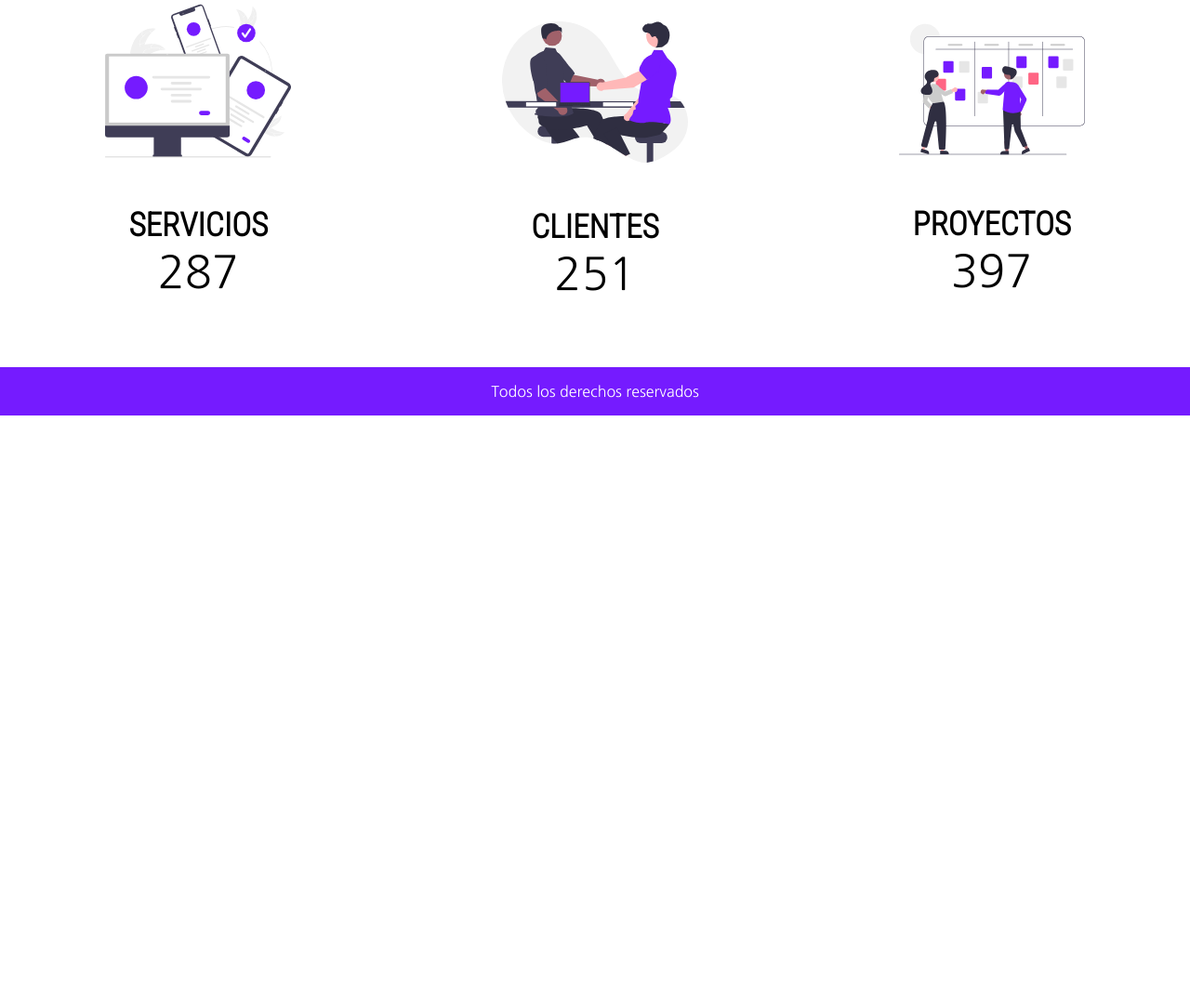
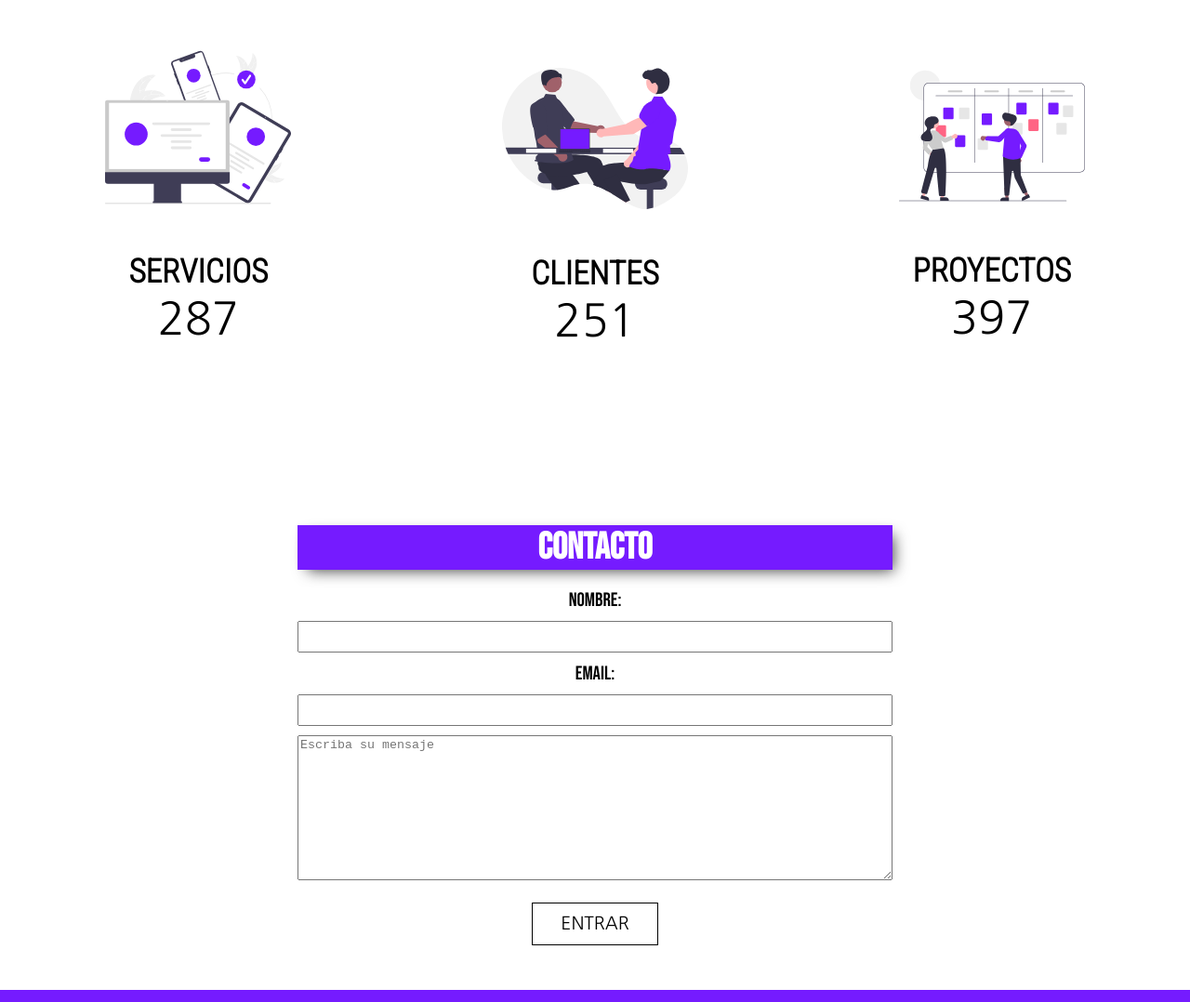
Before and after one commit to broly94/NUCBA-Integrador-HTML-y-CSS, a plain HTML site: page index.html in a window 1280 px wide. Shown: the part 1706-2784 px from the top of the page at 93% size. Before the commit the page ends 2153 px from the top, so only its background shows below. Drawn offline with Linux system fonts and the light colour scheme.

Commit message:
create form contact

```diff
--- a/index.html
+++ b/index.html
@@ -19,9 +19,13 @@
 
             <nav class="nav">
                 <ul>
-                    <a href="index.html"><li>inicio</li><a/>
-                    <a href="register.html"><li>registrarse</li><a/>
-                    <a href="login.html"><li>logearse</li></a>
+                    <a href="index.html">
+                        <li>inicio</li><a />
+                        <a href="register.html">
+                            <li>registrarse</li><a />
+                            <a href="login.html">
+                                <li>logearse</li>
+                            </a>
                 </ul>
 
             </nav>
@@ -116,8 +120,24 @@
 
             </section>
             <!-- Bussines -->
+
+
         </main>
         <!-- MAIN -->
+
+        <!-- FORM -->
+        <div class="container-from">
+            <form action="" class="form">
+                <h1 class="h1">Contacto</h1>
+                <label for="name" class="label">Nombre: </label>
+                <input type="text" name="name" class="input">
+                <label for="email" class="label">Email: </label>
+                <input type="email" name="email" class="input">
+                <textarea name="mensaje" rows="10" placeholder="Escriba su mensaje"></textarea>
+                <button class="button-primary">Entrar</button>
+            </form>
+        </div>
+        <!-- FORM -->
 
         <!-- FOOTER -->
         <footer class="footer">
--- a/index.scss
+++ b/index.scss
@@ -1,6 +1,8 @@
 /*  =============================GENERAL STYLES========================== */
 html {
     box-sizing: border-box;
+    min-height: 100%;
+    position: relative;
 }
 
 *,
@@ -276,7 +278,7 @@ $bebas: "Bebas Neue", cursive;
 /*  =============================MAIN========================== */
 
 .main {
-    margin-top: 50px;
+    margin: 100px 0px;
     .h1 {
         display: block;
         padding: 10px 0px;
@@ -749,16 +751,18 @@ $bebas: "Bebas Neue", cursive;
 
 /*  =============================MAIN========================== */
 
-
 /*  =============================FOOTER========================== */
 
 .footer {
     display: grid;
-    gap:3;
+    gap: 3;
     justify-content: center;
     background-color: $color-principal;
     font-family: $nonum-gotic;
     color: white;
+    position: absolute;
+    bottom: 0;
+    width: 100%;
 }
 
 /*  =============================FOOTER========================== */
@@ -771,13 +775,15 @@ $bebas: "Bebas Neue", cursive;
         "h2"
         "label"
         "input"
-        "button"
-    ;
-    margin: 20px auto;
+        "button";
+    margin: 0 auto;
+    margin-bottom: 100px;
     text-align: center;
     justify-content: center;
+    width: 100%;
     .form {
-        width: 100%;
+        width: 50%;
+        margin: 0 auto;
         .h1 {
             grid-area: h2;
             width: 100%;
@@ -807,12 +813,12 @@ $bebas: "Bebas Neue", cursive;
             margin-top: 20px;
         }
 
-
+        textarea {
+            width: 100%;
+        }
     }
-
 }
 /*  =============================REGISTER========================== */
-
 
 /*  =============================LOGIN========================== */
 
```
Also changed, not shown: login.html (+13 -0 lines), index.css, 1 other file.
